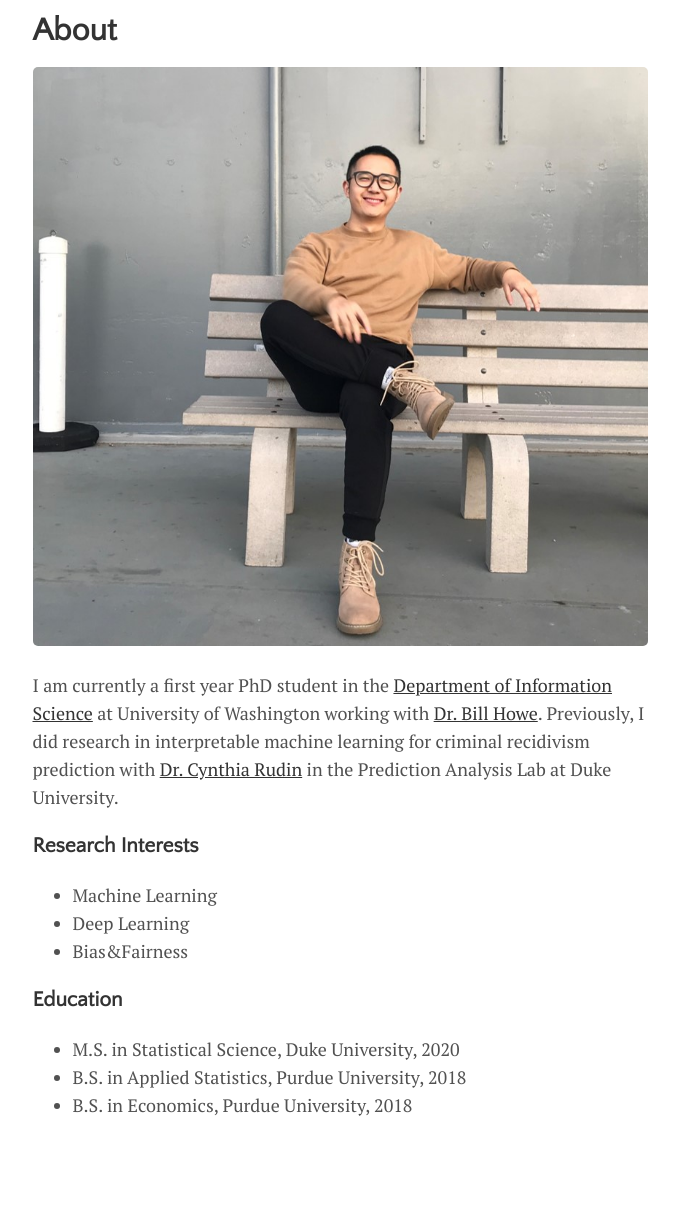
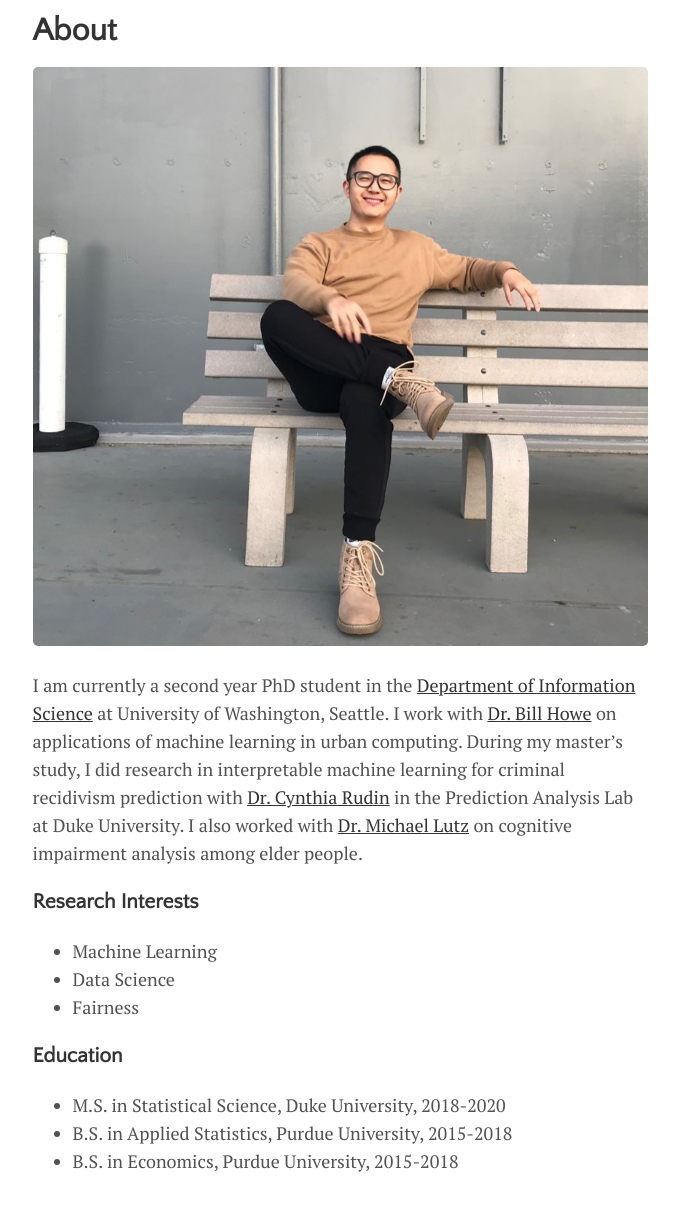
Before and after one commit to BeanHam/BeanHam.github.io, a Jekyll site: the page built from menu/about.md, in a window 1280 px wide, cut to the strip 112-1351 px from the top of the page. Shown: the top 1211 px of the strip, without its empty margins (300-979 px from the left). Built offline with Jekyll 4.4.1, drawn with Linux system fonts in a browser that asks for light colours; before the commit the page ends 1295 px from its top, so only the background shows below that.

Commit message:
Update about.md

```diff
--- a/menu/about.md
+++ b/menu/about.md
@@ -5,16 +5,16 @@
 
 ![plot](/assets/img/selfie.jpg)
 
-I am currently a first year PhD student in the [Department of Information Science](https://ischool.uw.edu/) at University of Washington working with [Dr. Bill Howe](https://faculty.washington.edu/billhowe/). Previously, I did research in interpretable machine learning for criminal recidivism prediction with [Dr. Cynthia Rudin](https://users.cs.duke.edu/~cynthia/) in the Prediction Analysis Lab at Duke University.
+I am currently a second year PhD student in the [Department of Information Science](https://ischool.uw.edu/) at University of Washington, Seattle. I work with [Dr. Bill Howe](https://faculty.washington.edu/billhowe/) on applications of machine learning in urban computing. During my master's study, I did research in interpretable machine learning for criminal recidivism prediction with [Dr. Cynthia Rudin](https://users.cs.duke.edu/~cynthia/) in the Prediction Analysis Lab at Duke University. I also worked with [Dr. Michael Lutz](https://scholars.duke.edu/person/michael.lutz) on cognitive impairment analysis among elder people.
 
 ### Research Interests
 
 - Machine Learning
-- Deep Learning
-- Bias&Fairness
+- Data Science
+- Fairness
 
 ### Education
 
-- M.S. in Statistical Science, Duke University, 2020
-- B.S. in Applied Statistics, Purdue University, 2018
-- B.S. in Economics, Purdue University, 2018
+- M.S. in Statistical Science, Duke University, 2018-2020
+- B.S. in Applied Statistics, Purdue University, 2015-2018
+- B.S. in Economics, Purdue University, 2015-2018
```
